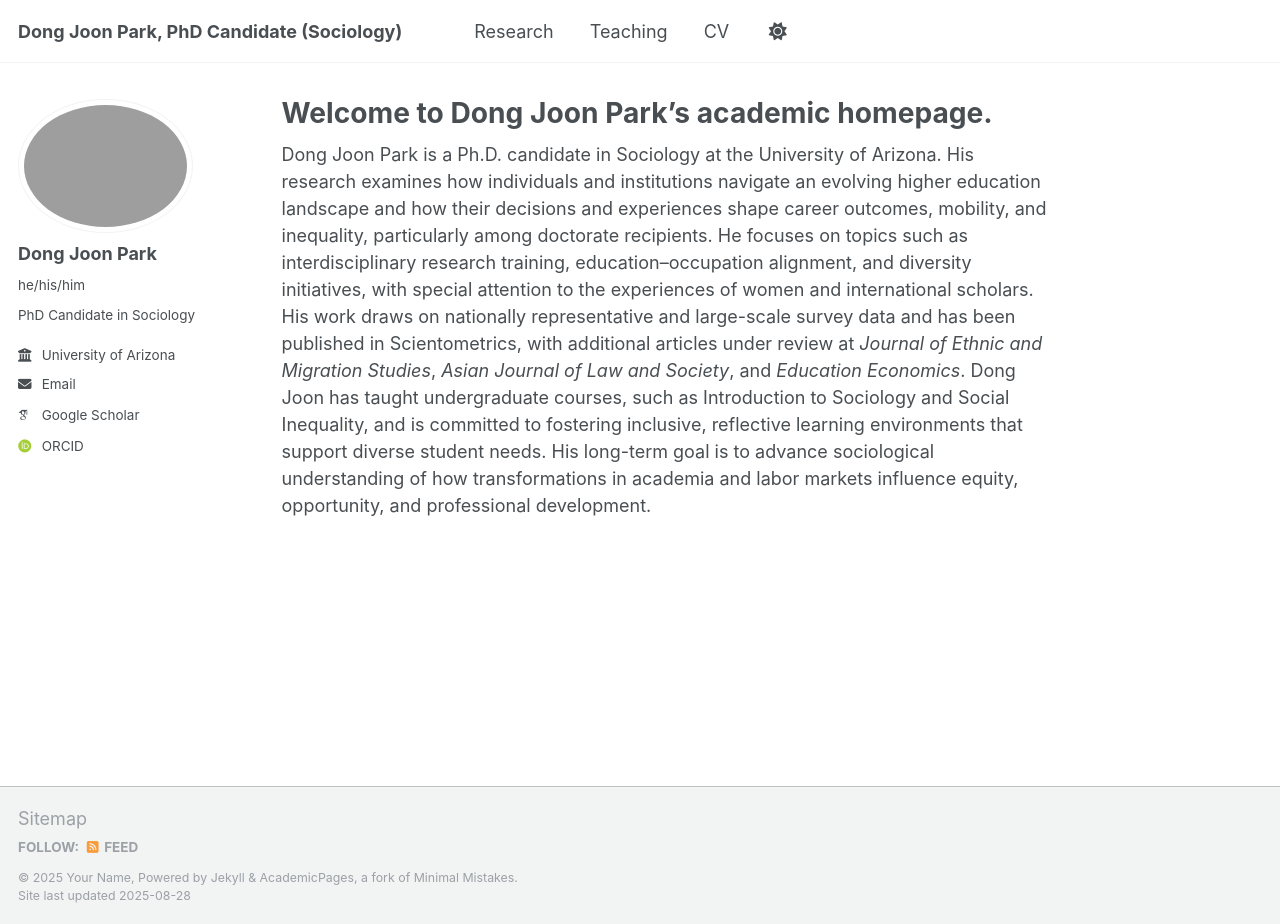
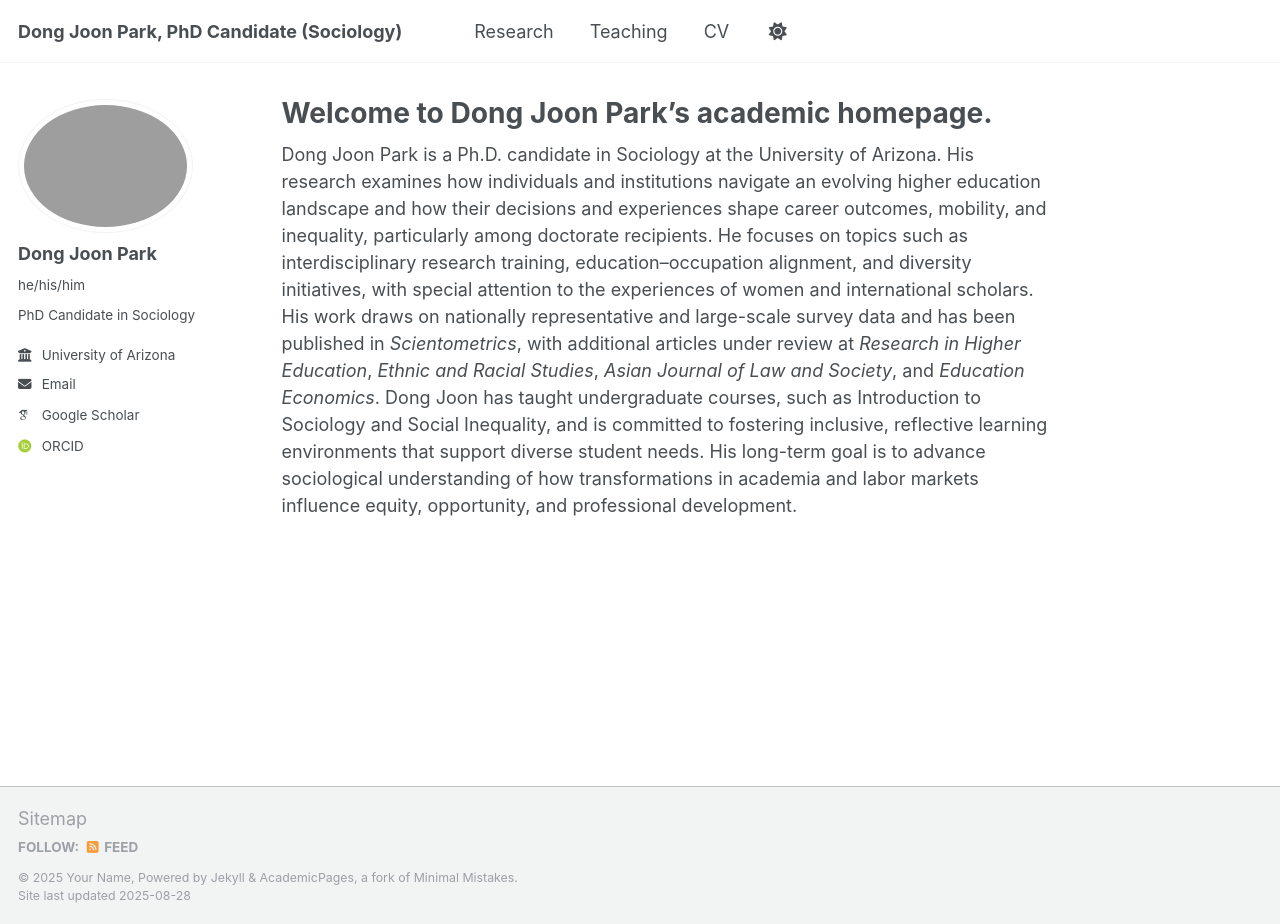
Before and after one commit to DongJoonPark0321/dongjoonpark0321.github.io, a Jekyll site: the page built from _pages/about.md, in a window 1280 px wide and 924 px high. Built offline with Jekyll 4.4.1, drawn with Linux system fonts in a browser that asks for light colours; some web fonts are replaced.

Commit message:
Update about.md

```diff
--- a/_pages/about.md
+++ b/_pages/about.md
@@ -8,5 +8,5 @@ redirect_from:
 ---
 
 Dong Joon Park is a Ph.D. candidate in Sociology at the University of Arizona. His research examines how individuals and institutions navigate an evolving higher education landscape and how their decisions and experiences shape career outcomes, mobility, and inequality, particularly among doctorate recipients.
-He focuses on topics such as interdisciplinary research training, education–occupation alignment, and diversity initiatives, with special attention to the experiences of women and international scholars. His work draws on nationally representative and large-scale survey data and has been published in Scientometrics, with additional articles under review at _Journal of Ethnic and Migration Studies_, _Asian Journal of Law and Society_, and _Education Economics_.
+He focuses on topics such as interdisciplinary research training, education–occupation alignment, and diversity initiatives, with special attention to the experiences of women and international scholars. His work draws on nationally representative and large-scale survey data and has been published in _Scientometrics_, with additional articles under review at _Research in Higher Education_, _Ethnic and Racial Studies_, _Asian Journal of Law and Society_, and _Education Economics_.
 Dong Joon has taught undergraduate courses, such as Introduction to Sociology and Social Inequality, and is committed to fostering inclusive, reflective learning environments that support diverse student needs. His long-term goal is to advance sociological understanding of how transformations in academia and labor markets influence equity, opportunity, and professional development.
```
